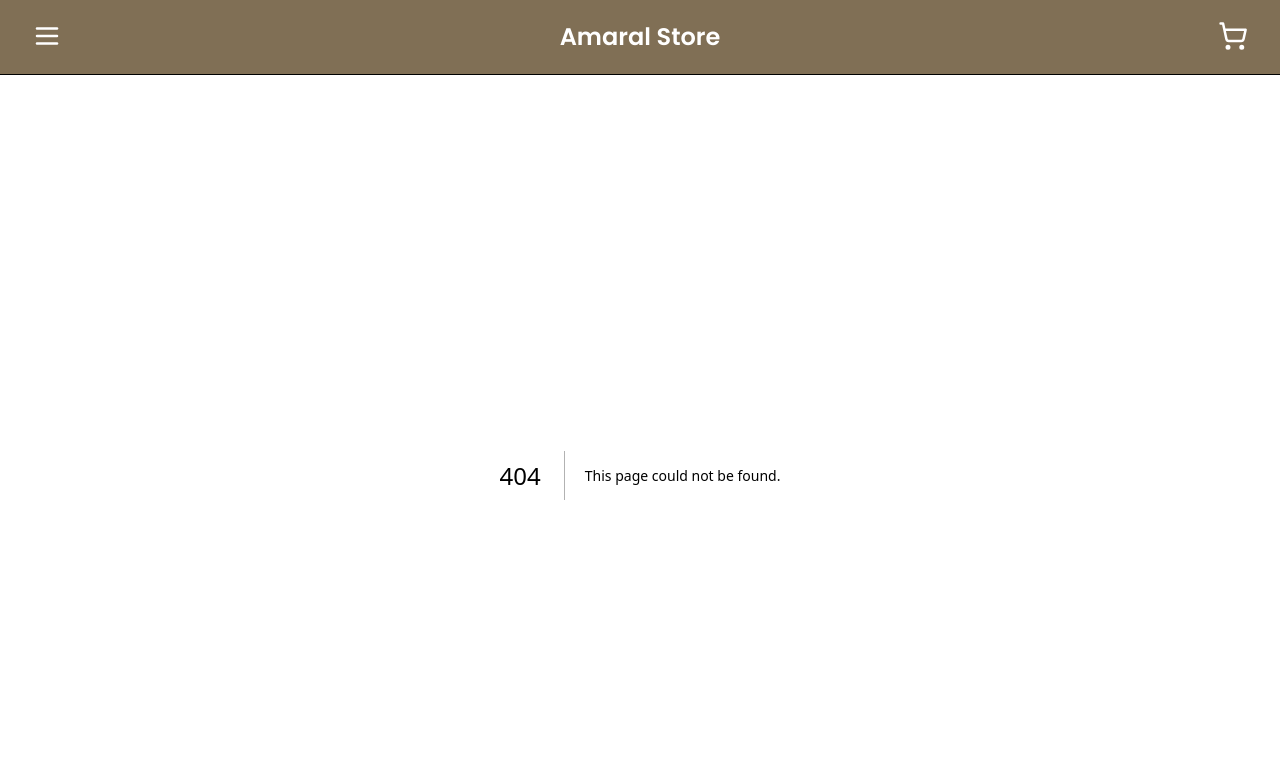
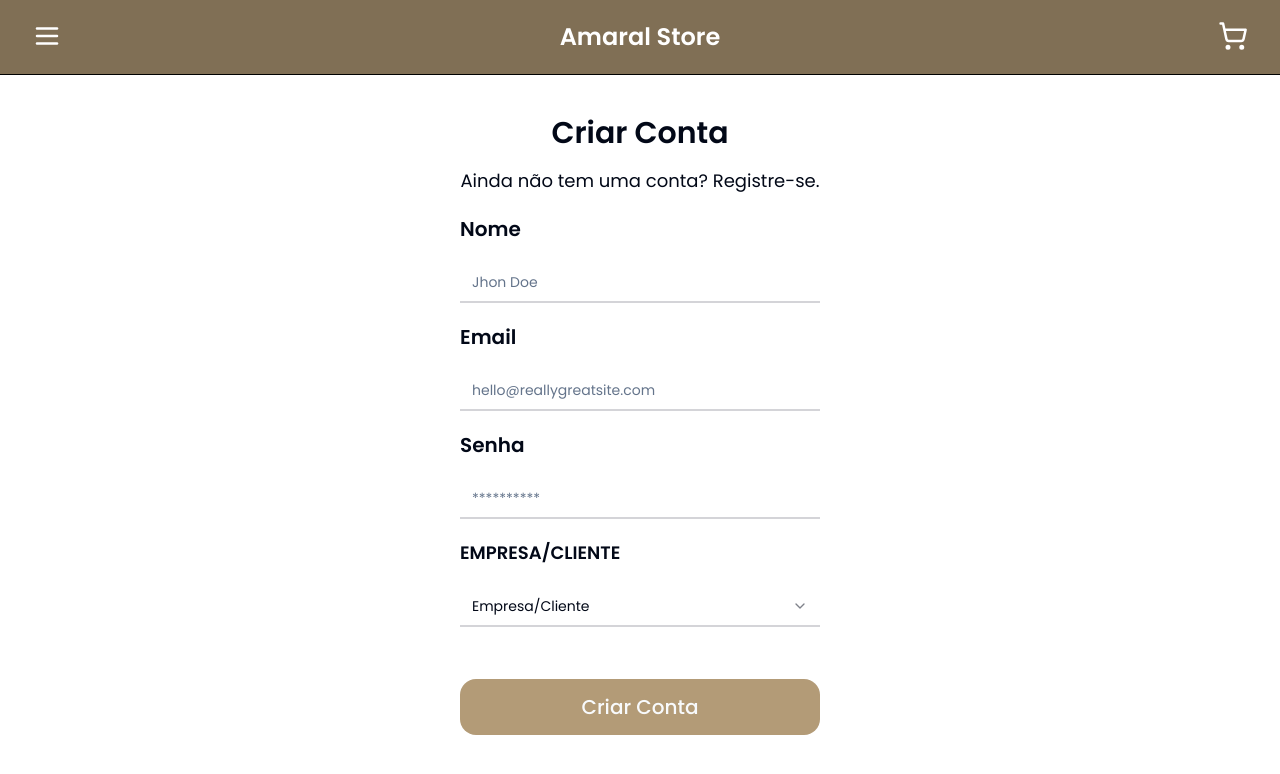
Before and after one commit to WanderAmaral/candy-shop-amaral, a Next.js app: page /register in a window 1280 px wide. Before the commit this address had no page. Shown: the top 774 px of the page. Built offline with nearby package versions, Linux system fonts and the light colour scheme.

Commit message:
feat: create page auth and create page register

```diff
--- a/package.json
+++ b/package.json
@@ -53,6 +53,7 @@
     "react-day-picker": "^8.10.1",
     "react-dom": "^18",
     "react-hook-form": "^7.51.3",
+    "react-icons": "^5.1.0",
     "react-resizable-panels": "^2.0.18",
     "sonner": "^1.4.41",
     "tailwind-merge": "^2.3.0",
--- a/src/app/(home)/page.tsx
+++ b/src/app/(home)/page.tsx
@@ -1,5 +1,3 @@
-import Image from "next/image";
-
 export default function Home() {
   return <main>Hello</main>;
 }
--- /dev/null
+++ b/src/app/auth/_components/auth-page.tsx
@@ -0,0 +1,46 @@
+import { Button } from "@/components/ui/button";
+import { Input } from "@/components/ui/input";
+import { Label } from "@/components/ui/label";
+import Link from "next/link";
+import { FaGoogle } from "react-icons/fa";
+
+const Auth = () => {
+  return (
+    <div className="h-screen mx-auto max-w-[360px] mt-16">
+      <div className="flex flex-col w-full gap-8">
+        <div className=" text-center flex flex-col gap-4">
+          <h1 className="font-semibold text-3xl capitalize">entrar</h1>
+          <p className="text-lg">Entrar na sua conta</p>
+        </div>
+        <Label className="text-xl font-semibold">Email</Label>
+        <Input
+          placeholder="hello@reallygreatsite.com"
+          className="border-zinc-300 border-b-2"
+        />
+        <Label className="text-xl font-semibold">Senha</Label>
+        <Input type="password" className="border-zinc-300 border-b-2" placeholder="**********"/>
+        <Link href={"/register"}>
+          <div className="flex justify-end">
+            <p className="border-zinc-300 border-b-2 pb-2">
+              Ainda não tem uma conta?
+            </p>
+          </div>
+        </Link>
+        <div className="flex flex-col gap-11">
+          <Button className=" bg-color-dark text-xl hover:bg-color-darker h-14 rounded-2xl">
+            Login
+          </Button>
+          <Button
+            variant={"outline"}
+            className="gap-2 text-xl uppercase h-14 rounded-2xl"
+          >
+            <FaGoogle size={20} />
+            google
+          </Button>
+        </div>
+      </div>
+    </div>
+  );
+};
+
+export default Auth;
--- /dev/null
+++ b/src/app/auth/page.tsx
@@ -0,0 +1,7 @@
+import Auth from "./_components/auth-page";
+
+const AuthPage = () => {
+  return <Auth />;
+};
+
+export default AuthPage;
--- a/src/app/globals.css
+++ b/src/app/globals.css
@@ -28,9 +28,7 @@
       --destructive: 0 84.2% 60.2%;
       --destructive-foreground: 210 40% 98%;
 
-      --border: 214.3 31.8% 91.4%;
-      --input: 214.3 31.8% 91.4%;
-      --ring: 222.2 84% 4.9%;
+
 
       --radius: 0.5rem;
     }
@@ -60,9 +58,7 @@
       --destructive: 0 62.8% 30.6%;
       --destructive-foreground: 210 40% 98%;
 
-      --border: 217.2 32.6% 17.5%;
-      --input: 217.2 32.6% 17.5%;
-      --ring: 212.7 26.8% 83.9%;
+
     }
   }
 
--- a/src/app/layout.tsx
+++ b/src/app/layout.tsx
@@ -9,8 +9,8 @@ const poppins = Poppins({
 });
 
 export const metadata: Metadata = {
-  title: "Create Next App",
-  description: "Generated by create next app",
+  title: "Amaral-Store",
+  description: "Amaral-Store",
 };
 
 export default function RootLayout({
--- /dev/null
+++ b/src/app/register/_components/create-account.tsx
@@ -0,0 +1,64 @@
+import { Button } from "@/components/ui/button";
+import { Input } from "@/components/ui/input";
+import { Label } from "@/components/ui/label";
+import {
+  Select,
+  SelectContent,
+  SelectGroup,
+  SelectItem,
+  SelectTrigger,
+  SelectValue,
+} from "@/components/ui/select";
+
+const CreateAcount = () => {
+  return (
+    <>
+      <div className="h-screen  mx-auto max-w-[360px] mt-10">
+        <div className="flex flex-col w-full gap-5">
+          <div className=" text-center flex flex-col gap-4">
+            <h1 className="font-semibold text-3xl capitalize">Criar Conta</h1>
+            <p className="text-lg">Ainda não tem uma conta? Registre-se.</p>
+          </div>
+          <Label className="text-xl font-semibold">Nome</Label>
+          <Input
+            placeholder="Jhon Doe"
+            className="border-zinc-300 border-b-2"
+          />
+          <Label className="text-xl font-semibold">Email</Label>
+          <Input
+            placeholder="hello@reallygreatsite.com"
+            className="border-zinc-300 border-b-2"
+          />
+          <Label className="text-xl font-semibold">Senha</Label>
+          <Input
+            type="password"
+            className="border-zinc-300 border-b-2"
+            placeholder="**********"
+          />
+          <Label className=" uppercase text-lg font-semibold">
+            Empresa/Cliente
+          </Label>
+          <Select>
+            <SelectTrigger>
+              <SelectValue placeholder="Empresa/Cliente" />
+            </SelectTrigger>
+            <SelectContent>
+              <SelectGroup>
+                <SelectItem value="company">Empresa</SelectItem>
+                <SelectItem value="client">Cliente</SelectItem>
+              </SelectGroup>
+            </SelectContent>
+          </Select>
+
+          <div className="flex flex-col mt-8">
+            <Button className=" bg-color-dark text-xl hover:bg-color-darker h-14 rounded-2xl">
+              Criar Conta
+            </Button>
+          </div>
+        </div>
+      </div>
+    </>
+  );
+};
+
+export default CreateAcount;
--- /dev/null
+++ b/src/app/register/page.tsx
@@ -0,0 +1,7 @@
+import CreateAcount from "./_components/create-account";
+
+const RegisterAuth = () => {
+    return ( <CreateAcount /> );
+}
+
+export default RegisterAuth;
--- a/src/components/ui/input.tsx
+++ b/src/components/ui/input.tsx
@@ -1,9 +1,7 @@
 import * as React from "react"
-
 import { cn } from "@/lib/utils"
 
-export interface InputProps
-  extends React.InputHTMLAttributes<HTMLInputElement> {}
+export interface InputProps extends React.InputHTMLAttributes<HTMLInputElement> {}
 
 const Input = React.forwardRef<HTMLInputElement, InputProps>(
   ({ className, type, ...props }, ref) => {
@@ -11,7 +9,7 @@ const Input = React.forwardRef<HTMLInputElement, InputProps>(
       <input
         type={type}
         className={cn(
-          "flex h-10 w-full rounded-md border border-input bg-background px-3 py-2 text-sm ring-offset-background file:border-0 file:bg-transparent file:text-sm file:font-medium placeholder:text-muted-foreground focus-visible:outline-none focus-visible:ring-2 focus-visible:ring-ring focus-visible:ring-offset-2 disabled:cursor-not-allowed disabled:opacity-50",
+          "flex h-10 w-full px-3 py-2 text-sm ring-offset-background file:border-0 file:bg-transparent file:text-sm file:font-medium placeholder:text-muted-foreground focus-visible:outline-none focus-visible:ring-2 focus-visible:ring-ring focus-visible:ring-offset-2 disabled:cursor-not-allowed disabled:opacity-50",
           className
         )}
         ref={ref}
--- a/src/components/ui/select.tsx
+++ b/src/components/ui/select.tsx
@@ -19,7 +19,7 @@ const SelectTrigger = React.forwardRef<
   <SelectPrimitive.Trigger
     ref={ref}
     className={cn(
-      "flex h-10 w-full items-center justify-between rounded-md border border-input bg-background px-3 py-2 text-sm ring-offset-background placeholder:text-muted-foreground focus:outline-none focus:ring-2 focus:ring-ring focus:ring-offset-2 disabled:cursor-not-allowed disabled:opacity-50 [&>span]:line-clamp-1",
+      "flex h-10 w-full items-center justify-between border-zinc-300 border-b-2  px-3 py-2 text-sm ring-offset-background placeholder:text-muted-foreground focus:outline-none focus:ring-2 focus:ring-ring focus:ring-offset-2 disabled:cursor-not-allowed disabled:opacity-50 [&>span]:line-clamp-1",
       className
     )}
     {...props}
```
Also changed, not shown: 1 other file (tests, documents, lock files or other folders).
